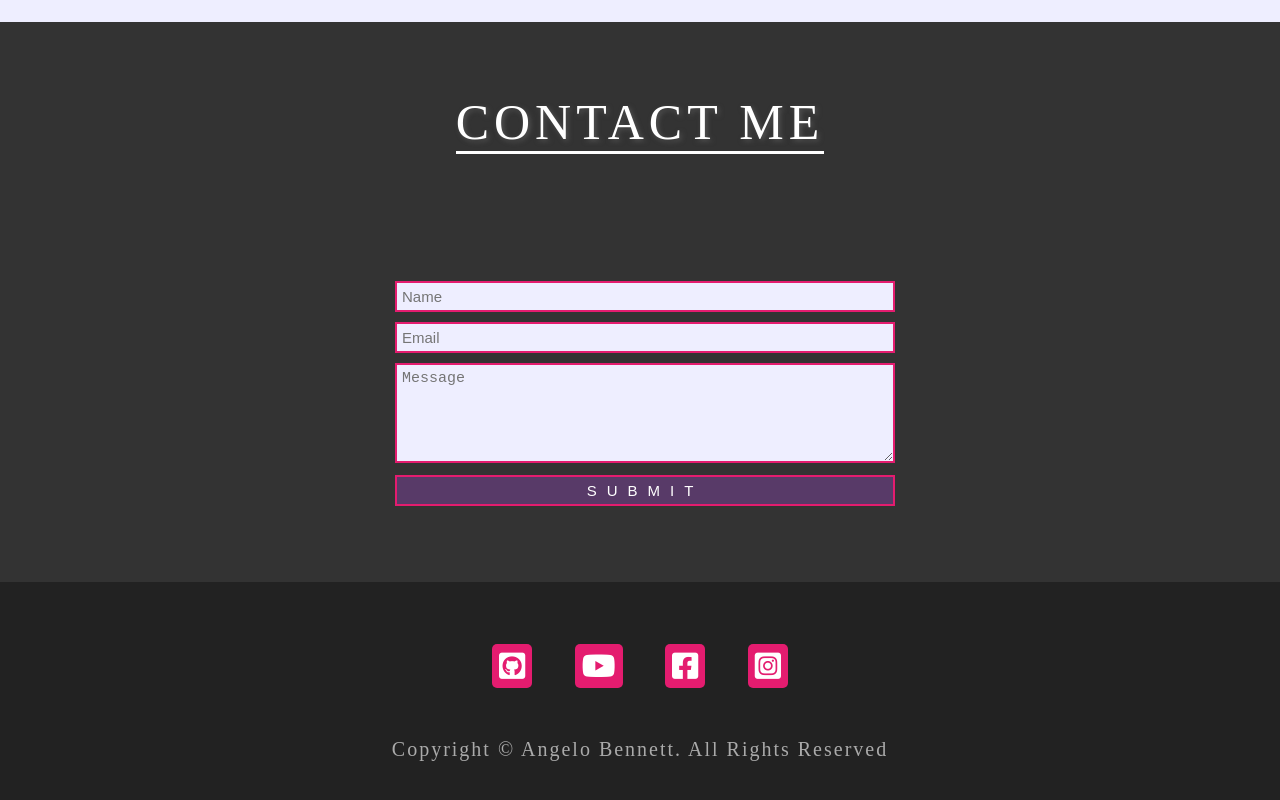
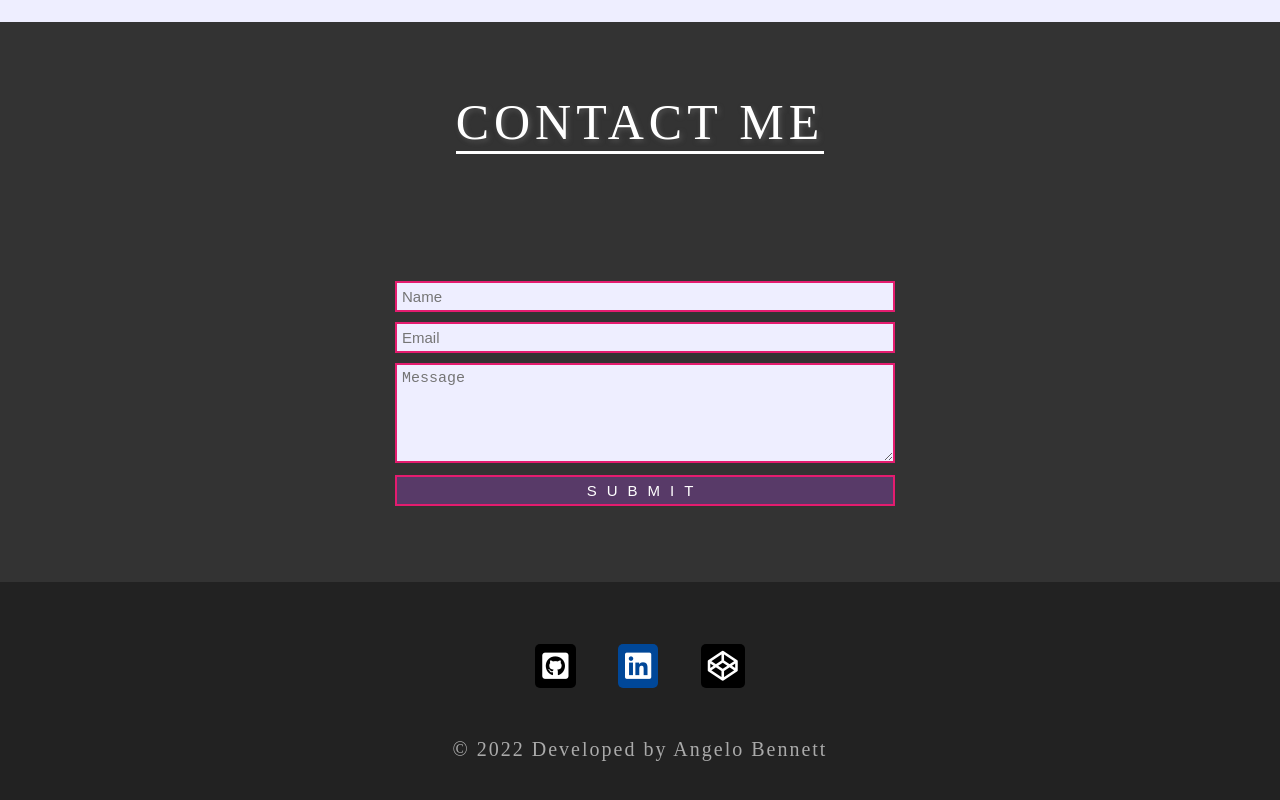
Before and after one commit to ahbenn86/portfolio, a plain HTML site: page index.html in a window 1280 px wide. Shown: the part 2760-3560 px from the top of the page. Drawn offline with Linux system fonts and the light colour scheme.

Commit message:
edited footer & styles

```diff
--- a/index.html
+++ b/index.html
@@ -186,12 +186,11 @@
     <!--Section 5-->
     <footer class="section-5 center">
       <div class="social-media">
-        <a href="#" class="social-media-link"><i class="fab fa-github-square"></i></a>
-        <a href="#" class="social-media-link"><i class="fab fa-youtube"></i></a>
-        <a href="#" class="social-media-link"><i class="fab fa-facebook-square"></i></a>
-        <a href="#" class="social-media-link"><i class="fab fa-instagram-square"></i></a>
+        <a href="https://github.com/ahbenn86" class="social-media-link github"><i class="fab fa-github-square"></i></a>
+        <a href="https://www.linkedin.com/in/abennett2/" class="social-media-link linked-in"><i class="fa-brands fa-linkedin"></i></a>
+        <a href="https://codepen.io/ahbenn86/pens/" class="social-media-link code-pen"><i class="fa-brands fa-codepen"></i></a>
       </div>
-      <p class="copyright">Copyright &copy; Angelo Bennett. All Rights Reserved</p>
+      <p class="copyright">&copy; 2022 Developed by Angelo Bennett</p>
     </footer>
     <!--End of section 5-->
   </div>
--- a/styles.css
+++ b/styles.css
@@ -443,6 +443,19 @@ flex-direction: column;
   display: inline-block;
 }
 
+.linked-in {
+  background-color: rgb(0, 71, 152);
+}
+
+.code-pen {
+  background-color: rgb(0, 0, 0);
+}
+
+.github {
+background-color: rgb(0, 0, 0);
+
+}
+
 .social-media-link i {
   font-size: 3rem;
   color: #fff;
```
